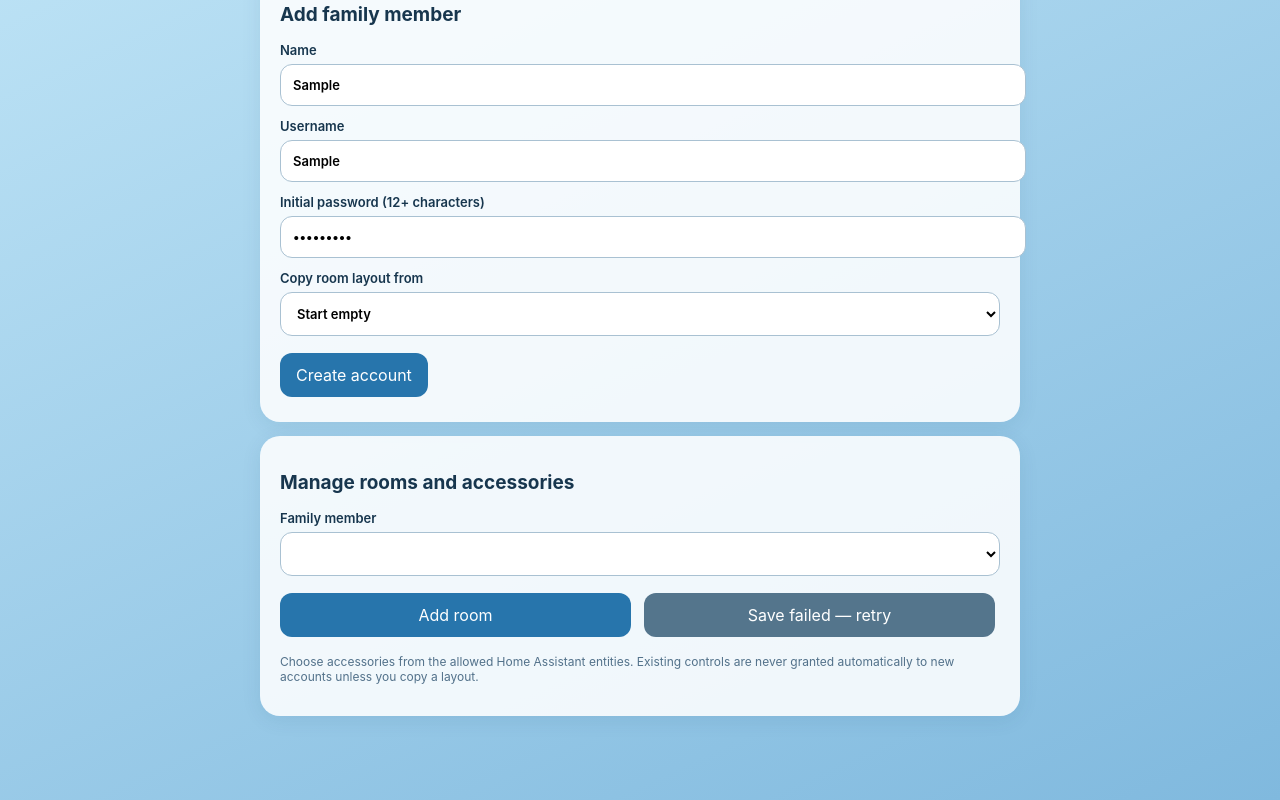
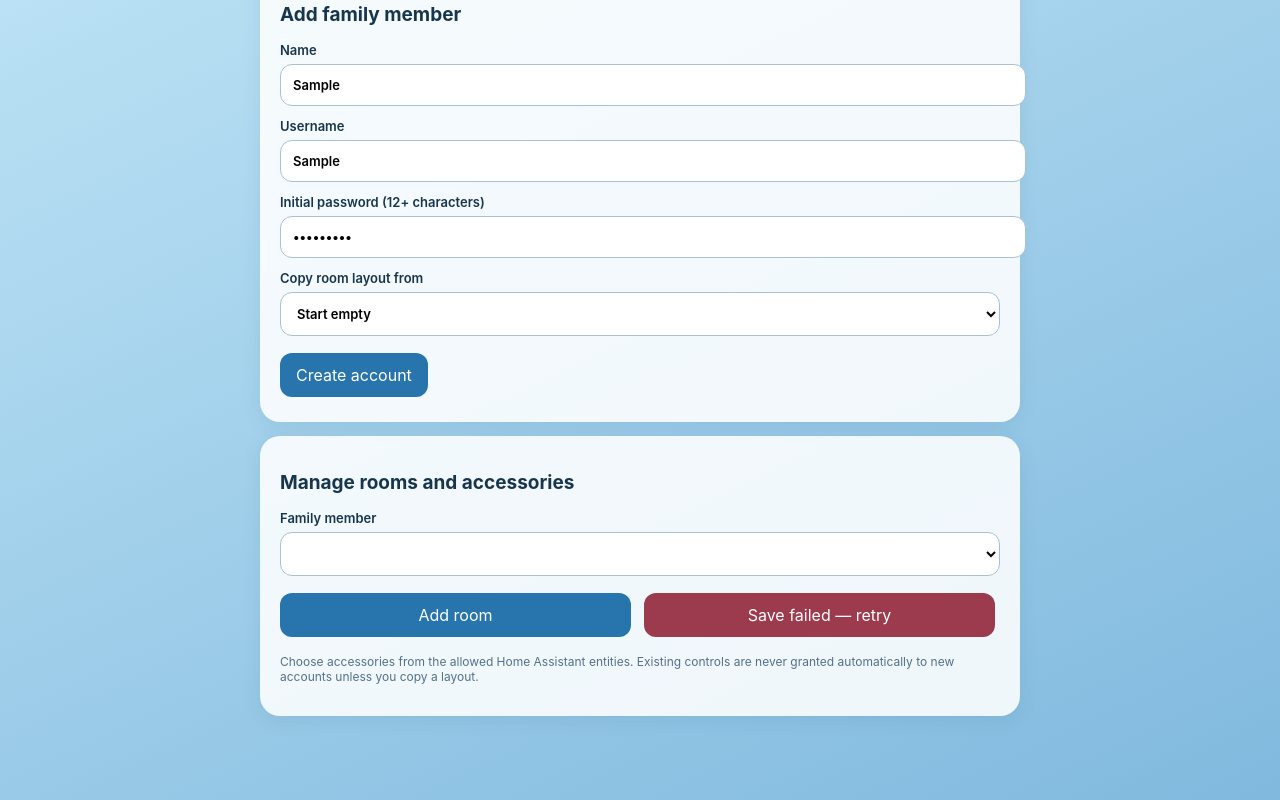
Before and after one commit to davidabuch/Family_Home, a website: page public/admin.html in a window 1280 px wide. Both pictures are taken after typing "Sample", "Sample", "Sample123" into the empty fields and a click on the button "Save changes". Shown: the part 362-1162 px from the top of the page. Drawn offline with Linux system fonts and the light colour scheme; no server answers.

Commit message:
Style tactile Save button feedback

```diff
--- a/public/admin.html
+++ b/public/admin.html
@@ -1,3 +1,3 @@
 <!doctype html><html lang="en"><head><meta charset="utf-8"><meta name="viewport" content="width=device-width,initial-scale=1"><title>Family Home · Manage Home</title><style>
-:root{font-family:-apple-system,BlinkMacSystemFont,sans-serif;color:#17364e;background:#a4d4ee}body{margin:0;padding:25px 16px 70px;background:linear-gradient(155deg,#c9ebfa,#80b9de);min-height:100vh}.wrap{max-width:760px;margin:auto}h1{font-size:28px}h2{font-size:19px}section{background:#ffffffde;border-radius:20px;padding:20px;margin:14px 0;box-shadow:0 4px 20px #18496b16}label{display:block;margin:12px 0;font-weight:600;font-size:13px}input,select,button{font:inherit}input,select{display:block;width:100%;padding:12px;margin-top:6px;border-radius:12px;border:1px solid #a9c1d2;background:#fff}button,.button{background:#2775ac;color:white;border:0;border-radius:12px;padding:12px 16px;cursor:pointer;text-decoration:none;display:inline-block;margin:5px 5px 5px 0}button.secondary{background:#54758c}button.danger{background:#9b3b4d}.row{display:flex;align-items:center;gap:8px;flex-wrap:wrap}.row>*{flex:1}.item{background:#e7f3fb;border-radius:12px;padding:12px;margin:8px 0}.muted{font-size:12px;color:#52718a}#status{min-height:1em;color:#7a2438}.hide{display:none}select[multiple]{height:170px}
+:root{font-family:-apple-system,BlinkMacSystemFont,sans-serif;color:#17364e;background:#a4d4ee}body{margin:0;padding:25px 16px 70px;background:linear-gradient(155deg,#c9ebfa,#80b9de);min-height:100vh}.wrap{max-width:760px;margin:auto}h1{font-size:28px}h2{font-size:19px}section{background:#ffffffde;border-radius:20px;padding:20px;margin:14px 0;box-shadow:0 4px 20px #18496b16}label{display:block;margin:12px 0;font-weight:600;font-size:13px}input,select,button{font:inherit}input,select{display:block;width:100%;padding:12px;margin-top:6px;border-radius:12px;border:1px solid #a9c1d2;background:#fff}button,.button{background:#2775ac;color:white;border:0;border-radius:12px;padding:12px 16px;cursor:pointer;text-decoration:none;display:inline-block;margin:5px 5px 5px 0}button.secondary{background:#54758c}button{transition:background-color .15s,transform .12s,box-shadow .15s}button:active{transform:translateY(2px);filter:brightness(.85)}button#save.save-success{background:#207e55;color:#fff}button#save.save-error{background:#9b3b4d;color:#fff}button#save:disabled{cursor:wait;opacity:.85}button.danger{background:#9b3b4d}.row{display:flex;align-items:center;gap:8px;flex-wrap:wrap}.row>*{flex:1}.item{background:#e7f3fb;border-radius:12px;padding:12px;margin:8px 0}.muted{font-size:12px;color:#52718a}#status{min-height:1em;color:#7a2438}.hide{display:none}select[multiple]{height:170px}
 </style></head><body><main class="wrap"><a class="button" href="/">← Home</a><h1>Manage Family Home</h1><p>Administrator-only accounts, rooms and accessory permissions.</p><div id="status" role="status"></div><section><h2>Family members</h2><div id="users"></div></section><section><h2>Add family member</h2><form id="create"><label>Name<input name="display_name" required maxlength="80"></label><label>Username<input name="username" required pattern="[a-z][a-z0-9._-]{2,31}"></label><label>Initial password (12+ characters)<input name="password" type="password" required minlength="12" autocomplete="new-password"></label><label>Copy room layout from<select id="copy" name="copy_from"><option value="">Start empty</option></select></label><button>Create account</button></form></section><section><h2>Manage rooms and accessories</h2><label>Family member<select id="member"></select></label><div id="rooms"></div><div class="row"><button id="addRoom">Add room</button><button id="save" class="secondary">Save changes</button></div><p class="muted">Choose accessories from the allowed Home Assistant entities. Existing controls are never granted automatically to new accounts unless you copy a layout.</p></section></main><script src="/admin.js" defer></script></body></html>
```
